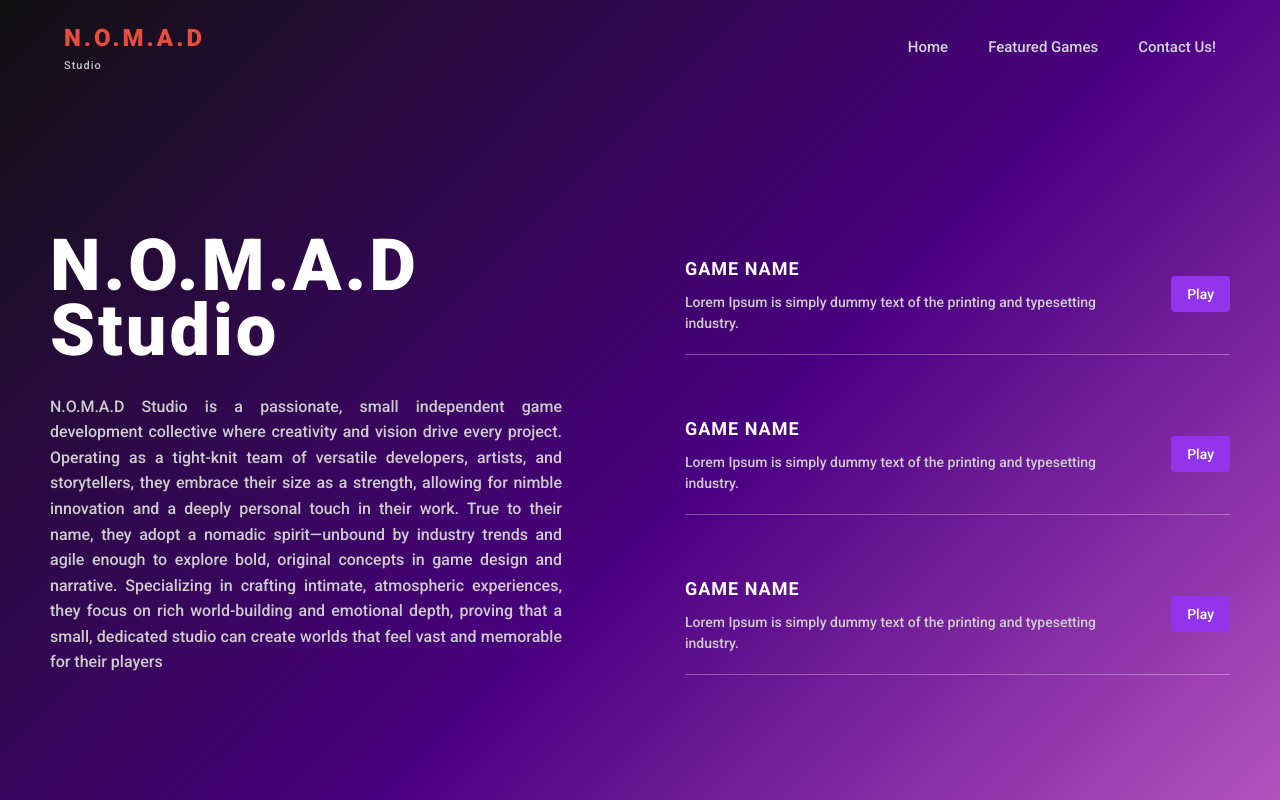
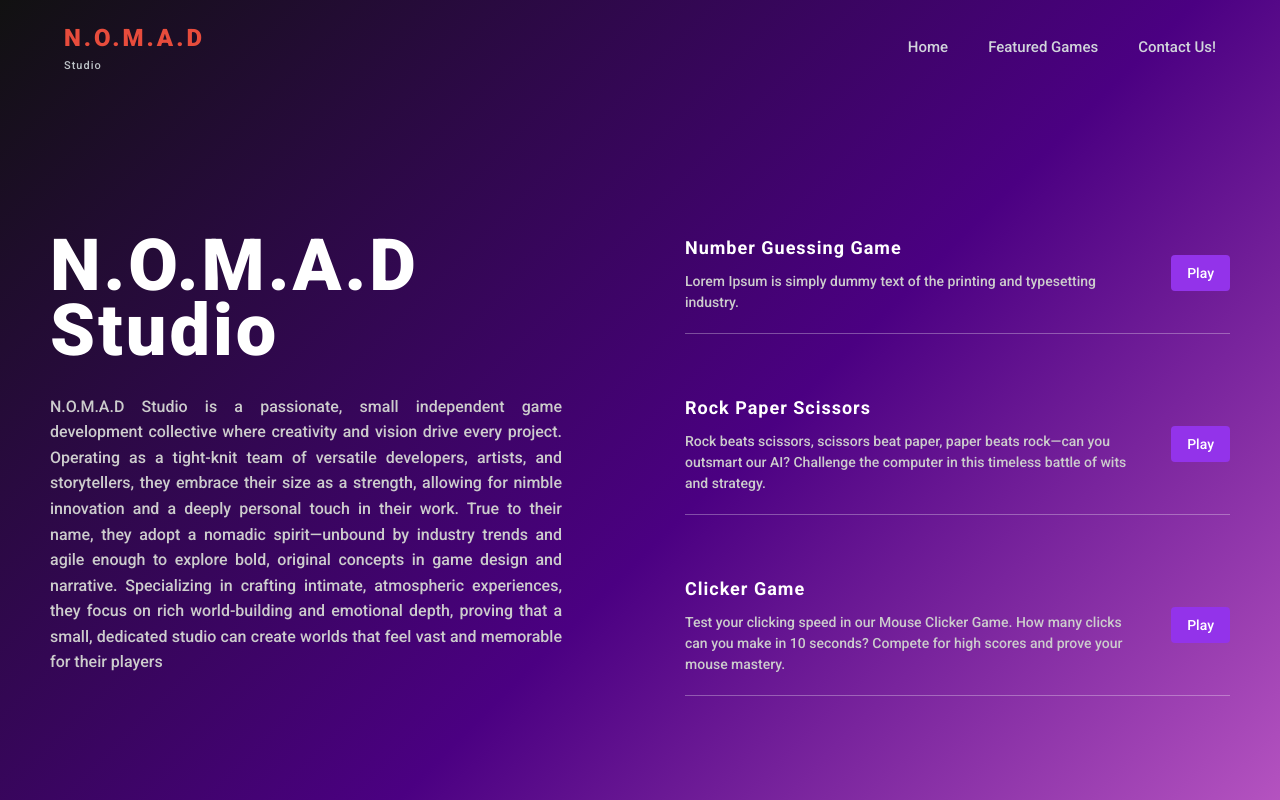
Before and after one commit to Revou-FSSE-Oct25/milestone-2-DieTopHattz, a plain HTML site: page index.html in a window 1280 px wide. Shown: the top 800 px of the page. Drawn offline with nearby package versions, Linux system fonts and the light colour scheme.

Commit message:
Added Game Description

```diff
--- a/index.html
+++ b/index.html
@@ -64,7 +64,7 @@
                 <div class="flex items-start justify-between">
                 <!-- Game info -->
                 <div class="flex-1">
-                  <h3 class="text-[18px] font-bold mb-[10px] tracking-[1px]">GAME NAME</h3>
+                  <h3 class="text-[18px] font-bold mb-[10px] tracking-[1px]">Number Guessing Game</h3>
                   <p class="text-[14px] text-[#cccccc] leading-[1.5]">
                     Lorem Ipsum is simply dummy text of the printing and typesetting industry.
                   </p>
@@ -83,9 +83,9 @@
                 <div class="flex items-start justify-between">
                 <!-- Game info -->
                 <div class="flex-1">
-                  <h3 class="text-[18px] font-bold mb-[10px] tracking-[1px]">GAME NAME</h3>
+                  <h3 class="text-[18px] font-bold mb-[10px] tracking-[1px]">Rock Paper Scissors</h3>
                   <p class="text-[14px] text-[#cccccc] leading-[1.5]">
-                    Lorem Ipsum is simply dummy text of the printing and typesetting industry.
+                    Rock beats scissors, scissors beat paper, paper beats rock—can you outsmart our AI? Challenge the computer in this timeless battle of wits and strategy.
                   </p>
                 </div>
 
@@ -103,9 +103,9 @@
                 <div class="flex items-start justify-between">
                 <!-- Game info -->
                 <div class="flex-1">
-                  <h3 class="text-[18px] font-bold mb-[10px] tracking-[1px]">GAME NAME</h3>
+                  <h3 class="text-[18px] font-bold mb-[10px] tracking-[1px]">Clicker Game</h3>
                   <p class="text-[14px] text-[#cccccc] leading-[1.5]">
-                    Lorem Ipsum is simply dummy text of the printing and typesetting industry.
+                    Test your clicking speed in our Mouse Clicker Game. How many clicks can you make in 10 seconds? Compete for high scores and prove your mouse mastery.
                   </p>
                 </div>
 
```
Also changed, not shown: pages/clicker.html (+1 -1 lines), pages/number-guessing-game.html (+1 -1 lines).
